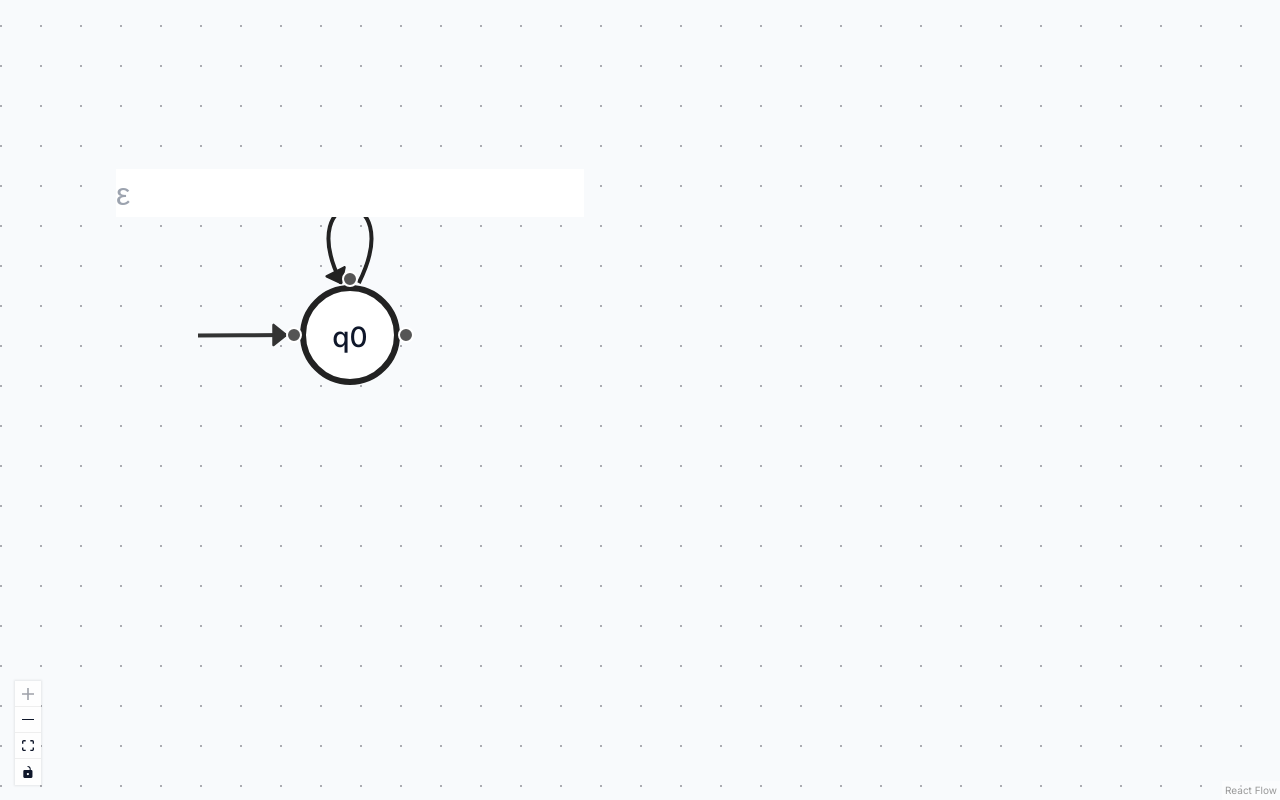
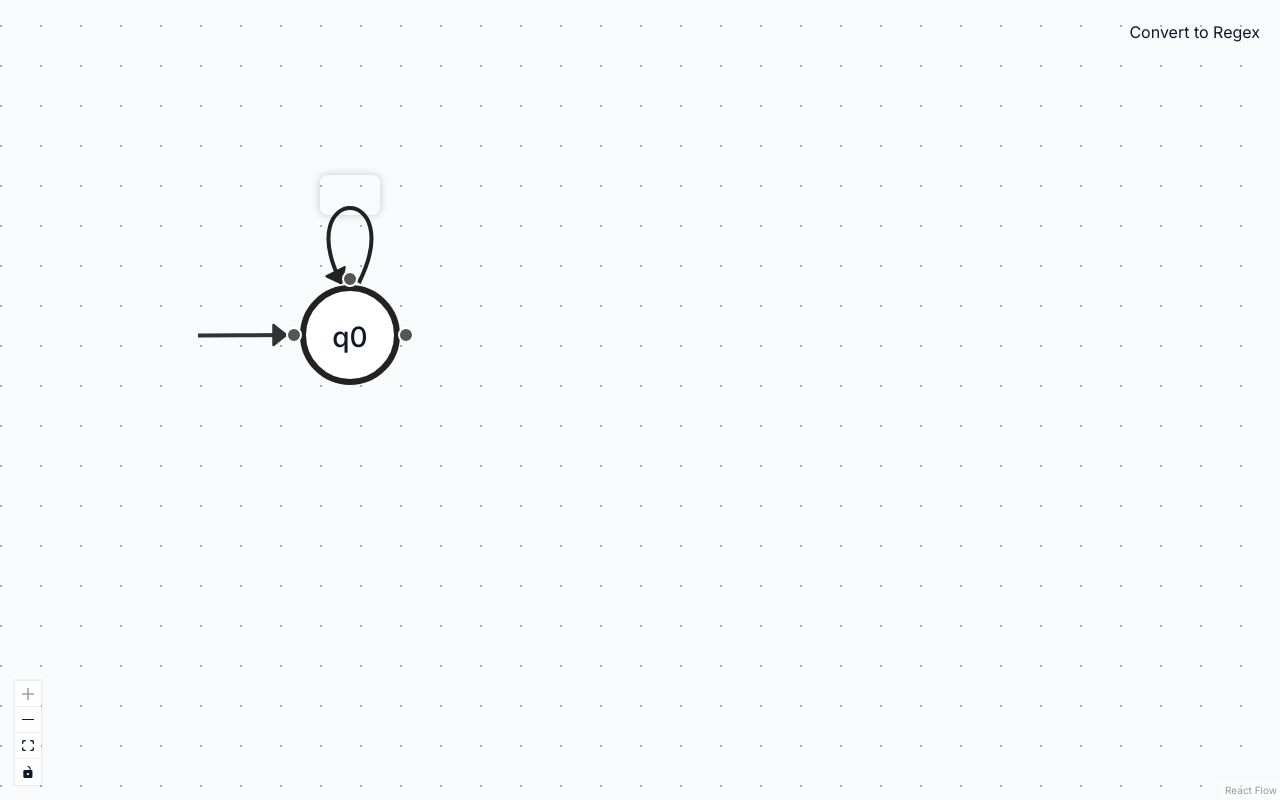
Before and after one commit to poopaapopa/diplom, a React (Create React App) app: page / in a window 1280 px wide. Both pictures are taken after a click on the element 350 px from the left and 279 px from the top of the page. Built offline with nearby package versions, Linux system fonts and the light colour scheme.

Commit message:
convert to regexp

```diff
--- a/src/App.tsx
+++ b/src/App.tsx
@@ -20,6 +20,7 @@ import '@xyflow/react/dist/style.css';
 import FSMNode from './components/node';
 import SelfLoopEdge from "./components/selfLoop";
 import TransitionEdge from "./components/edge";
+import {fsmToRegex} from "./utils/convertToRegex.ts";
 
 const nodeTypes = {
   fsmNode: FSMNode,
@@ -142,6 +143,11 @@ function Flow() {
     [nodes.length, screenToFlowPosition]
   );
 
+  const generateRegex = () => {
+    const regex = fsmToRegex(nodes, edges);
+    alert(`Regular Expression: ${regex}`);
+  };
+
   return (
     <div style={{ width: '100vw', height: '100vh' }}>
       <ReactFlow
@@ -161,6 +167,12 @@ function Flow() {
       >
         <Background />
         <Controls />
+        <button
+          onClick={generateRegex}
+          style={{ position: 'absolute', right: 20, top: 20, zIndex: 100 }}
+        >
+          Convert to Regex
+        </button>
       </ReactFlow>
     </div>
   );
--- a/src/components/edge.tsx
+++ b/src/components/edge.tsx
@@ -20,14 +20,35 @@ function TransitionEdge({
   markerEnd,
 }: EdgeProps) {
   const { setEdges } = useReactFlow();
+
   const inputRef = useRef<HTMLInputElement>(null);
+  useEffect(() => { inputRef.current?.focus(); }, [id, setEdges]);
 
-  useEffect(() => {
-    inputRef.current?.focus();
-    inputRef.current?.select();
-  }, [id, setEdges]);
+  const isBackward = sourceX > targetX;
+  const distance = Math.abs(sourceX - targetX);
 
-  const [edgePath, labelX, labelY] = getBezierPath({
+  let edgePath;
+  let labelX;
+  let labelY;
+
+  if (isBackward) {
+    const curveHeight = 35 + distance * 0.12;
+    const offsetX = 40;
+
+    const cp1x = sourceX + offsetX;
+    const cp1y = sourceY - curveHeight;
+
+    const cp2x = targetX - offsetX;
+    const cp2y = targetY - curveHeight;
+
+    edgePath = `M ${sourceX} ${sourceY} C ${cp1x} ${cp1y} ${cp2x} ${cp2y} ${targetX} ${targetY}`;
+
+    labelX = (sourceX + targetX) / 2;
+    const midY = (sourceY + targetY) / 2;
+    labelY = midY - (curveHeight * 0.75);
+
+  } else {
+    const [path, lx, ly] = getBezierPath({
       sourceX,
       sourceY,
       sourcePosition,
@@ -35,6 +56,10 @@ function TransitionEdge({
       targetY,
       targetPosition,
     });
+    edgePath = path;
+    labelX = lx;
+    labelY = ly;
+  }
 
   const onInputChange = (evt: React.ChangeEvent<HTMLInputElement>) => {
     setEdges((eds) =>
--- a/src/components/selfLoop.tsx
+++ b/src/components/selfLoop.tsx
@@ -1,4 +1,4 @@
-import React from 'react';
+import React, {useEffect, useRef} from 'react';
 import {
   EdgeProps,
   EdgeLabelRenderer,
@@ -16,6 +16,9 @@ function SelfLoopEdge({
   style,
 }: EdgeProps) {
   const { setEdges } = useReactFlow();
+
+  const inputRef = useRef<HTMLInputElement>(null);
+  useEffect(() => { inputRef.current?.focus(); }, [id, setEdges]);
 
   const radius = 25;
   const loopHeight = 50;
@@ -42,6 +45,16 @@ function SelfLoopEdge({
     );
   };
 
+  const onBlur = () => {
+    const symbol = (data?.symbol as string) || "";
+
+    if (symbol.trim() === "") {
+      setEdges((eds) =>
+        eds.map((e) => (e.id === id ? { ...e, data: { ...e.data, symbol: "ε" } } : e))
+      );
+    }
+  };
+
   return (
     <>
       <path
@@ -62,11 +75,12 @@ function SelfLoopEdge({
           className="nodrag nopan"
         >
           <input
-            className="fsm-edge-input"
+            ref={inputRef}
+            className="fsm-input"
             defaultValue={data?.symbol as string || ''}
             onChange={onInputChange}
-            placeholder="ε"
-            maxLength={5}
+            onBlur={onBlur}
+            maxLength={1}
           />
         </div>
       </EdgeLabelRenderer>
--- /dev/null
+++ b/src/utils/convertToRegex.ts
@@ -0,0 +1,151 @@
+import { Node, Edge } from '@xyflow/react';
+
+export const fsmToRegex = (nodes: Node[], edges: Edge[]): string => {
+  const initialState = nodes.find(n => n.data?.isInitial || n.id === '0');
+  const finalNodes = nodes.filter(n => n.data?.isFinal);
+
+  if (!initialState) return "Ошибка: Начальный узел (id: 0) не найден";
+  if (finalNodes.length === 0) return "Ошибка: Нет финальных (двойных) состояний";
+
+  let L: Record<string, Record<string, string>> = {};
+
+  const add = (u: string, v: string, exp: string) => {
+    if (!exp) exp = 'ε';
+    if (!L[u]) L[u] = {};
+    L[u][v] = L[u][v] ? simplifyOr(L[u][v], exp) : exp;
+  };
+
+  edges.forEach(edge => {
+    add(edge.source, edge.target, edge.data?.symbol as string || '');
+  });
+
+  const S = 'V_START', E = 'V_END';
+  add(S, initialState.id, 'ε');
+  finalNodes.forEach(f => add(f.id, E, 'ε'));
+
+  // Удаляем узлы в порядке возрастания связей (эвристика для коротких путей)
+  const stateIds = nodes.map(n => n.id).sort((a, b) => {
+    const dA = edges.filter(e => e.source === a || e.target === a).length;
+    const dB = edges.filter(e => e.source === b || e.target === b).length;
+    return dA - dB;
+  });
+
+  for (const k of stateIds) {
+    const precursors = Object.keys(L).filter(i => i !== k && L[i][k]);
+    const successors = Object.keys(L[k] || {}).filter(j => j !== k);
+
+    for (const i of precursors) {
+      for (const j of successors) {
+        const Rik = L[i][k];
+        const Rkj = L[k][j];
+        const Rkk = L[k][k];
+        const Rij = L[i][j];
+
+        const pathThroughK = simplifyConcat(simplifyConcat(Rik, simplifyStar(Rkk)), Rkj);
+        L[i][j] = Rij ? simplifyOr(Rij, pathThroughK) : pathThroughK;
+      }
+    }
+    delete L[k];
+    Object.values(L).forEach(row => delete row[k]);
+  }
+
+  const res = L[S]?.[E] || "";
+  if (!res) return "Ошибка: Путь к финальному состоянию невозможен";
+
+  return cleanRegex(res);
+};
+
+// --- МОЩНАЯ АЛГЕБРА УПРОЩЕНИЙ ---
+
+function simplifyOr(a: string, b: string): string {
+  if (a === b) return a;
+  if (!a || a === 'ε') return b.includes('ε') ? b : (b ? b + '|ε' : 'ε');
+  if (!b || b === 'ε') return a.includes('ε') ? a : (a ? a + '|ε' : 'ε');
+
+  const terms = new Set([...a.split('|'), ...b.split('|')]);
+  const sorted = Array.from(terms).filter(t => t !== '').sort();
+  return sorted.join('|');
+}
+
+function simplifyConcat(a: string, b: string): string {
+  if (!a || a === 'ε') return b;
+  if (!b || b === 'ε') return a;
+
+  const baseA = strip(a);
+  const baseB = strip(b);
+
+  // Логика Плюса: a . a* -> a+
+  if (baseB.endsWith('*') && baseA === baseB.slice(0, -1)) return wrap(baseA) + '+';
+  // a* . a -> a+
+  if (baseA.endsWith('*') && baseB === baseA.slice(0, -1)) return wrap(baseB) + '+';
+
+  return wrapForConcat(a) + wrapForConcat(b);
+}
+
+function simplifyStar(a: string): string {
+  if (!a || a === 'ε') return '';
+
+  // (a|ba)* -> a*(ba+)*
+  if (a.includes('|')) {
+    const parts = a.split('|');
+    if (parts.length === 2) {
+      const [p, q] = parts;
+      if (q.startsWith(p)) return `${simplifyStar(p)}(${q.slice(p.length)}${wrap(p)}+)*`;
+      if (q.endsWith(p)) return `${simplifyStar(p)}(${q.slice(0, -p.length)}${wrap(p)}+)*`;
+    }
+  }
+
+  if (a.endsWith('*')) return a;
+  if (a.endsWith('+')) return a.slice(0, -1) + '*';
+  return wrapForStar(a) + '*';
+}
+
+// Удаление лишних скобок для сравнения
+function strip(s: string): string {
+  if (s.startsWith('(') && s.endsWith(')')) return s.slice(1, -1);
+  return s;
+}
+
+function wrapForConcat(s: string): string {
+  if (!s || s === 'ε' || s.length === 1) return s;
+  if (s.startsWith('(') && s.endsWith(')')) return s;
+  if (s.length === 2 && (s.endsWith('*') || s.endsWith('+'))) return s;
+  if (s.includes('|')) return `(${s})`;
+  return s;
+}
+
+function wrapForStar(s: string): string {
+  if (!s || s === 'ε' || s.length === 1) return s;
+  if (s.startsWith('(') && s.endsWith(')')) return s;
+  if (s.length === 2 && (s.endsWith('*') || s.endsWith('+'))) return s;
+  return `(${s})`;
+}
+
+function wrap(s: string): string {
+  return wrapForStar(s);
+}
+
+function cleanRegex(re: string): string {
+  let cleaned = re.replace(/ε/g, '');
+
+  // 1. Финальный поиск паттернов aa* -> a+
+  // Ищем одиночные символы: a a*
+  cleaned = cleaned.replace(/([a-zA-Z0-9])\1\*/g, '$1+');
+  // Ищем группы в скобках: (abc)(abc)*
+  cleaned = cleaned.replace(/\(([^)]+)\)\(\1\)\*/g, '($1)+');
+
+  // 2. Убираем лишние скобки вокруг одиночных символов
+  for (let i = 0; i < 3; i++) {
+    cleaned = cleaned.replace(/\(([^|+*()]+)\)([*+])?/g, (match, p1, p2) => {
+      if (p1.length === 1 || (p1.length === 2 && (p1.endsWith('*') || p1.endsWith('+')))) {
+        return p1 + (p2 || '');
+      }
+      return match;
+    });
+  }
+
+  // 3. Убираем двойные скобки
+  cleaned = cleaned.replace(/\(\((.*?)\)\)/g, '($1)');
+
+  return cleaned || 'ε';
+}
```
Lines whose indentation alone changed are shown as unchanged.
